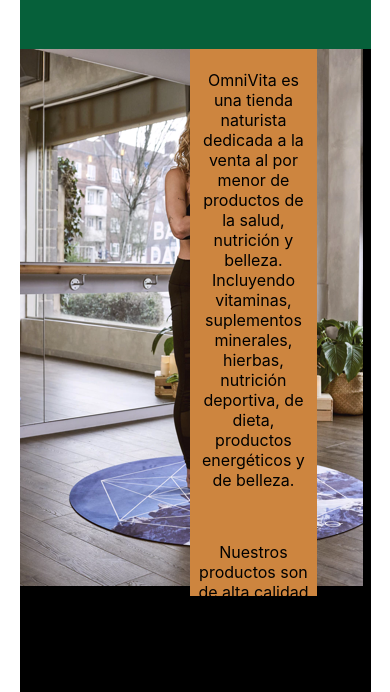
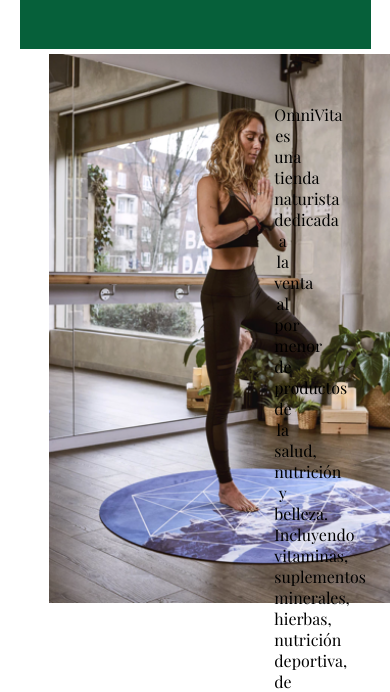
Before and after one commit to makeespresso/omnivita, a React (Create React App) app in the folder omnivitatiendanaturista/: page / in a window 390 px wide. Shown: the part 837-1529 px from the top of the page. Built offline with nearby package versions, Linux system fonts and the light colour scheme.

Commit message:
updates on content component. Responsive D

```diff
--- a/omnivitatiendanaturista/public/index.html
+++ b/omnivitatiendanaturista/public/index.html
@@ -13,6 +13,7 @@
       user's mobile device or desktop. See https://developers.google.com/web/fundamentals/web-app-manifest/
     -->
   <link rel="manifest" href="%PUBLIC_URL%/manifest.json" />
+  <link href="https://fonts.googleapis.com/css?family=Playfair+Display&display=swap" rel="stylesheet">
   <!--
       Notice the use of %PUBLIC_URL% in the tags above.
       It will be replaced with the URL of the `public` folder during the build.
--- a/omnivitatiendanaturista/src/App.css
+++ b/omnivitatiendanaturista/src/App.css
@@ -92,30 +92,36 @@
 /*CONTENT - CONTENT - CONTENT - CONTENT - CONTENT - CONTENT - */
 
 .content{
-  display: flex;
+  display: inline-flex;
   width: 90vw;
-  height: 95vh;
+  height: 70vh;
   text-align:center;
-  background-color: black;
-  justify-content: center;
+justify-content: baseline;
 }
 
-.content-image{
-background-color: aquamarine;
+.content-image, .content-text{
+margin: auto;
 width: 33.3%;
-height: 537px;
+height: 65vh;
+text-align: center;
+padding: 5px;
+margin: 0 auto;
+}
+.content-text{
+  display: inline-block;
+  align-items: center;
+  margin: 0 auto;
+  text-align: center;
+  padding: 5px;
 }
 
-.content-text{
-background-color: peru;
-width: 33.3%;
-height: 537px;
+.content-text p{
+  font-family: 'Playfair Display', serif;
+  font-weight: 500;
+  margin: 50px;
 }
-
-.content-text{
-  text-align: center;
-  padding: 5px;
-  margin: 0 auto;
+.exercising-picture{
+  height: 100%;
 }
 
 /* PRODUCTSINFO - PRODUCTSINFO - PRODUCTSINFO - PRODUCTSINFO - PRODUCTSINFO */
--- a/omnivitatiendanaturista/src/components/Content.jsx
+++ b/omnivitatiendanaturista/src/components/Content.jsx
@@ -5,13 +5,13 @@
   return (
     <div className="content">
       <div className="content-image">
-        <img src={contentImage} alt="Exercising" />
+        <img className="exercising-picture" src={contentImage} alt="Exercising" />
       </div>
       <div className="content-text">
         <p>OmniVita es una tienda naturista dedicada a la venta al por menor de productos de la  salud, nutrición y belleza. Incluyendo vitaminas, suplementos minerales, hierbas, nutrición deportiva, de dieta,  productos energéticos y de belleza.</p>
-        <br />
+
         <p>Nuestros  productos son de alta calidad al alcance de la comunidad.</p>
-        <br />
+
         <p>Nos esmeramos por ofrecer productos legítimos al mejor precio para el cuidado de la salud y la belleza.</p>
       </div>
     </div>
```
